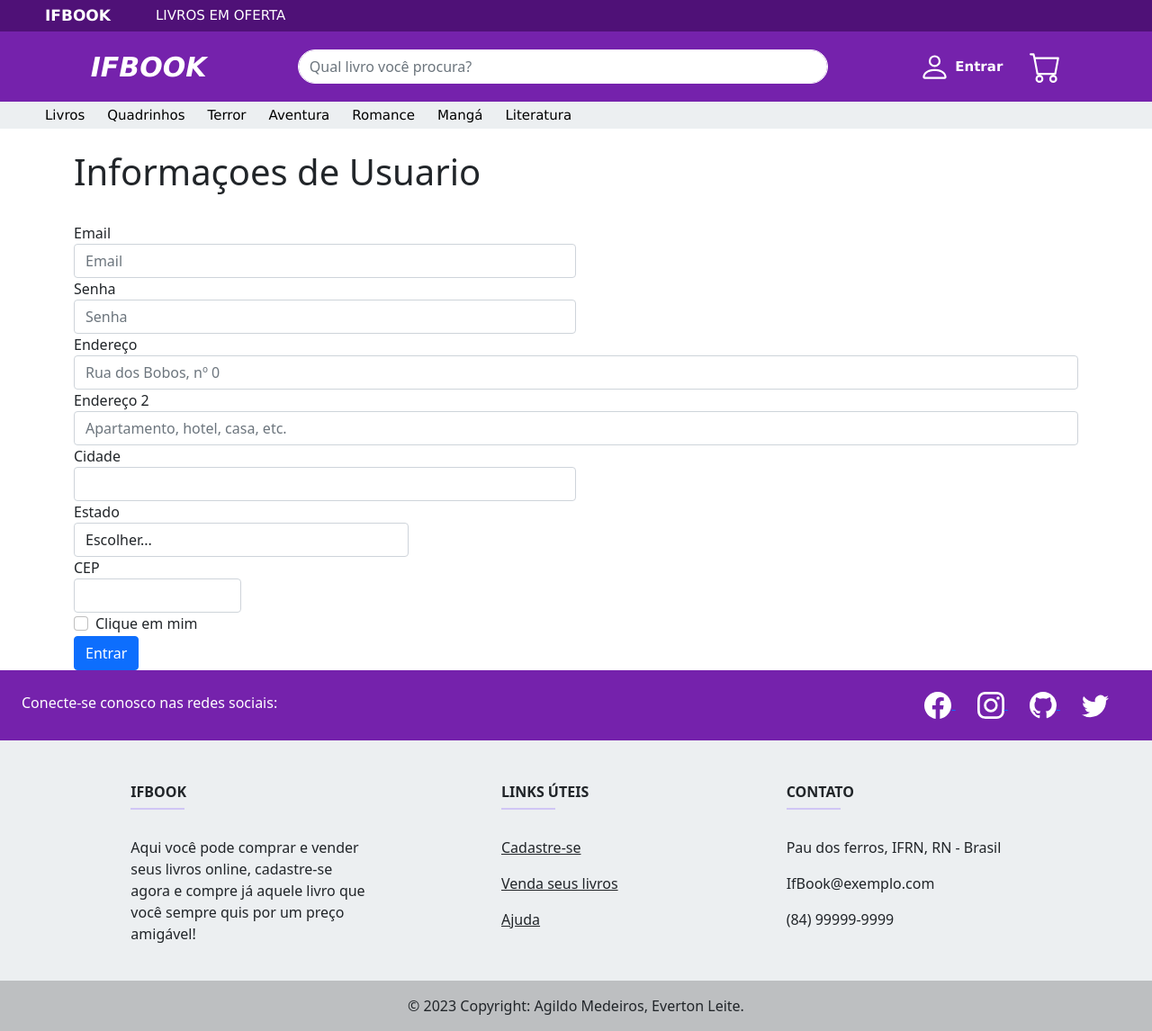
After one commit to agildojunior/Integrador2023, a Django app: page /auth/perfil/ in a window 1280 px wide. The commit adds this page. Shown: the whole page at 90% size. Run offline with Django 4.2, Linux system fonts and the light colour scheme.

Commit message:
add telas no front

```diff
--- a/loginRegistro/templates/components/navbar.html
+++ b/loginRegistro/templates/components/navbar.html
@@ -19,11 +19,13 @@
                         {{user.username}}
                     </a>
                     <ul class="dropdown-menu" aria-labelledby="dropdownMenuLink">
-                        <li><a href="#" class="dropdown-item" href="#">Perfil</a></li>
+                        <li><a href="#" class="dropdown-item" href="#">Meus Produtos</a></li>
+                        <li><a href="{% url 'compras' %}" class="dropdown-item" href="#">Minhas Compras</a></li>
+                        <li><a href="{% url 'perfil' %}" class="dropdown-item" href="#">Perfil</a></li>
                         <li><a href="{% url 'deslogar' %}" class="dropdown-item" href="#">Sair</a></li>
                     </ul>
                 </div>
-                <a href="#" class="opcaoIcon" style="margin-left: 30px; margin-right: 50px;">
+                <a href="{% url 'carrinho' %}" class="opcaoIcon" style="margin-left: 30px; margin-right: 50px;">
                     <svg xmlns="http://www.w3.org/2000/svg" width="35" height="35" fill="currentColor" class="bi bi-cart" viewBox="0 0 16 16">
                         <path d="M0 1.5A.5.5 0 0 1 .5 1H2a.5.5 0 0 1 .485.379L2.89 3H14.5a.5.5 0 0 1 .491.592l-1.5 8A.5.5 0 0 1 13 12H4a.5.5 0 0 1-.491-.408L2.01 3.607 1.61 2H.5a.5.5 0 0 1-.5-.5zM3.102 4l1.313 7h8.17l1.313-7H3.102zM5 12a2 2 0 1 0 0 4 2 2 0 0 0 0-4zm7 0a2 2 0 1 0 0 4 2 2 0 0 0 0-4zm-7 1a1 1 0 1 1 0 2 1 1 0 0 1 0-2zm7 0a1 1 0 1 1 0 2 1 1 0 0 1 0-2z"/>
                     </svg>
--- /dev/null
+++ b/loginRegistro/templates/perfil/perfil.html
@@ -0,0 +1,77 @@
+{% load static %}
+<!DOCTYPE html>
+<html lang="en">
+<head>
+    <meta charset="UTF-8">
+    <meta http-equiv="X-UA-Compatible" content="IE=edge">
+    <meta name="viewport" content="width=device-width, initial-scale=1.0">
+    <title>Inicio</title>
+    <link rel="stylesheet" href="{% static 'css/style.css' %}">
+    <link href="https://cdn.jsdelivr.net/npm/bootstrap@5.0.2/dist/css/bootstrap.min.css" rel="stylesheet" integrity="sha384-EVSTQN3/azprG1Anm3QDgpJLIm9Nao0Yz1ztcQTwFspd3yD65VohhpuuCOmLASjC" crossorigin="anonymous">
+    <script src="https://cdn.jsdelivr.net/npm/bootstrap@5.0.2/dist/js/bootstrap.bundle.min.js" integrity="sha384-MrcW6ZMFYlzcLA8Nl+NtUVF0sA7MsXsP1UyJoMp4YLEuNSfAP+JcXn/tWtIaxVXM" crossorigin="anonymous"></script>
+</head>
+<body>
+
+    {% include 'components/navbar.html' %}
+
+    <main class="flex-fill">
+        <div class="container">
+            <br>
+            <h1>Informaçoes de Usuario</h1>
+            <br>
+
+            <form>
+                <div class="form-row">
+                    <div class="form-group col-md-6">
+                        <label for="inputEmail4">Email</label>
+                        <input type="email" class="form-control" id="inputEmail4" placeholder="Email">
+                    </div>
+                    <div class="form-group col-md-6">
+                        <label for="inputPassword4">Senha</label>
+                        <input type="password" class="form-control" id="inputPassword4" placeholder="Senha">
+                    </div>
+                </div>
+                <div class="form-group">
+                    <label for="inputAddress">Endereço</label>
+                    <input type="text" class="form-control" id="inputAddress" placeholder="Rua dos Bobos, nº 0">
+                </div>
+                <div class="form-group">
+                    <label for="inputAddress2">Endereço 2</label>
+                    <input type="text" class="form-control" id="inputAddress2" placeholder="Apartamento, hotel, casa, etc.">
+                </div>
+                <div class="form-row">
+                    <div class="form-group col-md-6">
+                        <label for="inputCity">Cidade</label>
+                        <input type="text" class="form-control" id="inputCity">
+                    </div>
+                    <div class="form-group col-md-4">
+                    <label for="inputEstado">Estado</label>
+                        <select id="inputEstado" class="form-control">
+                            <option selected>Escolher...</option>
+                            <option>...</option>
+                        </select>
+                    </div>
+                    <div class="form-group col-md-2">
+                        <label for="inputCEP">CEP</label>
+                        <input type="text" class="form-control" id="inputCEP">
+                    </div>
+                </div>
+                <div class="form-group">
+                    <div class="form-check">
+                        <input class="form-check-input" type="checkbox" id="gridCheck">
+                        <label class="form-check-label" for="gridCheck">
+                            Clique em mim
+                        </label>
+                    </div>
+                </div>
+                    <button type="submit" class="btn btn-primary">Entrar</button>
+                </form>
+
+        </div>
+    </main>
+
+    {% include 'components/footer.html' %}
+
+</body>
+
+</html>
--- a/loginRegistro/urls.py
+++ b/loginRegistro/urls.py
@@ -5,5 +5,8 @@ urlpatterns = [
     path('cadastro/', views.cadastro, name='cadastro'),
     path('login/', views.logar, name='login'),
     path('inicio/', views.inicio, name='inicio'),
+    path('carrinho/', views.carrinho, name='carrinho'),
+    path('perfil/', views.perfil, name='perfil'),
+    path('compras/', views.compras, name='compras'),
     path('deslogar/', views.deslogar, name='deslogar'),
 ]
--- a/loginRegistro/views.py
+++ b/loginRegistro/views.py
@@ -42,6 +42,18 @@ def logar(request):
 def inicio(request):
     return render(request, 'inicio/inicio.html')
 
+# @login_required(login_url="/auth/login/")
+def carrinho(request):
+    return render(request, 'carrinho/carrinho.html')
+
+# @login_required(login_url="/auth/login/")
+def compras(request):
+    return render(request, 'compras/compras.html')
+
+# @login_required(login_url="/auth/login/")
+def perfil(request):
+    return render(request, 'perfil/perfil.html')
+
 @login_required
 def deslogar(request):
     logout(request)
```
Also changed, not shown: loginRegistro/templates/carrinho/carrinho.html (added, +74 -0 lines), loginRegistro/templates/compras/compras.html (added, +62 -0 lines).
